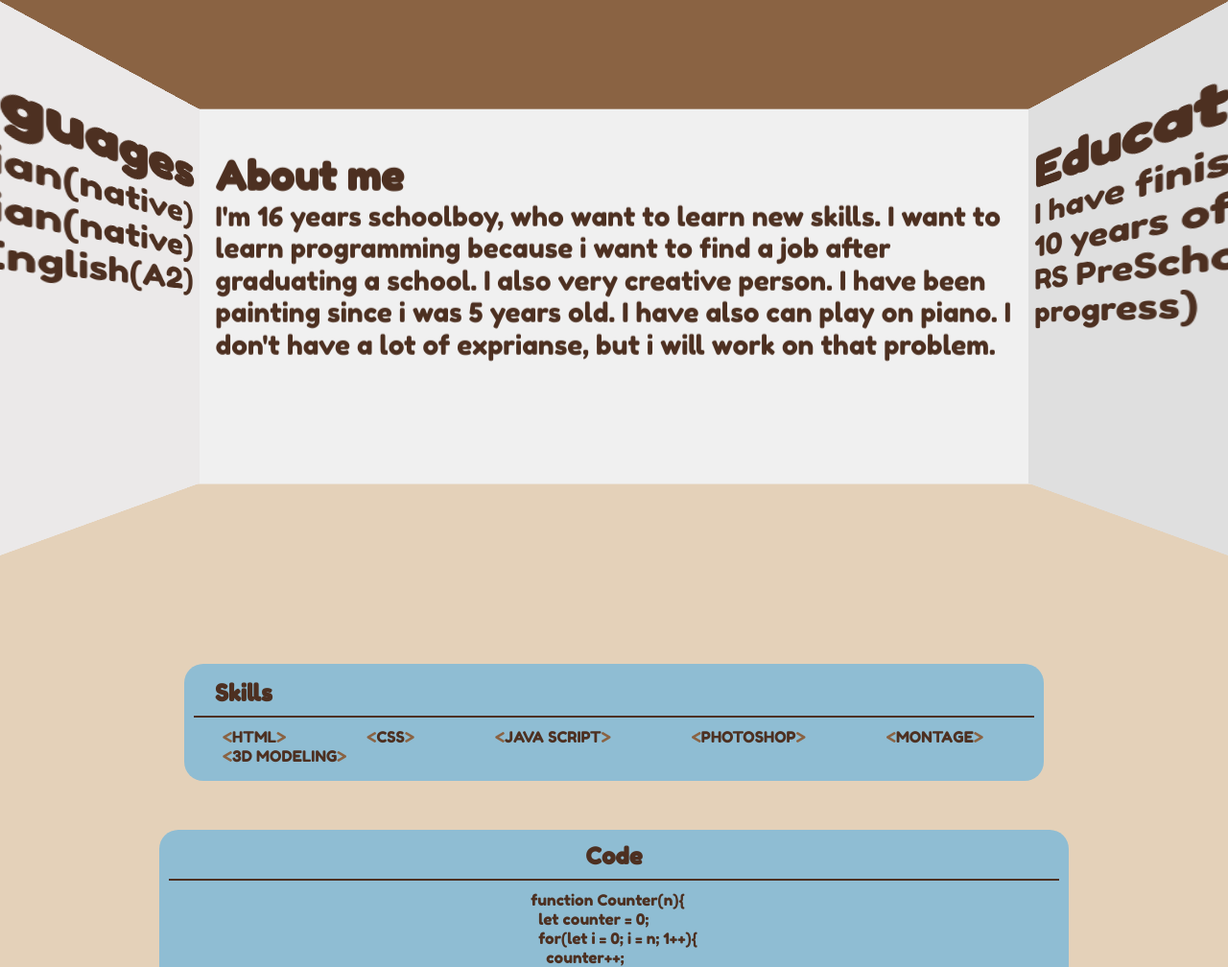
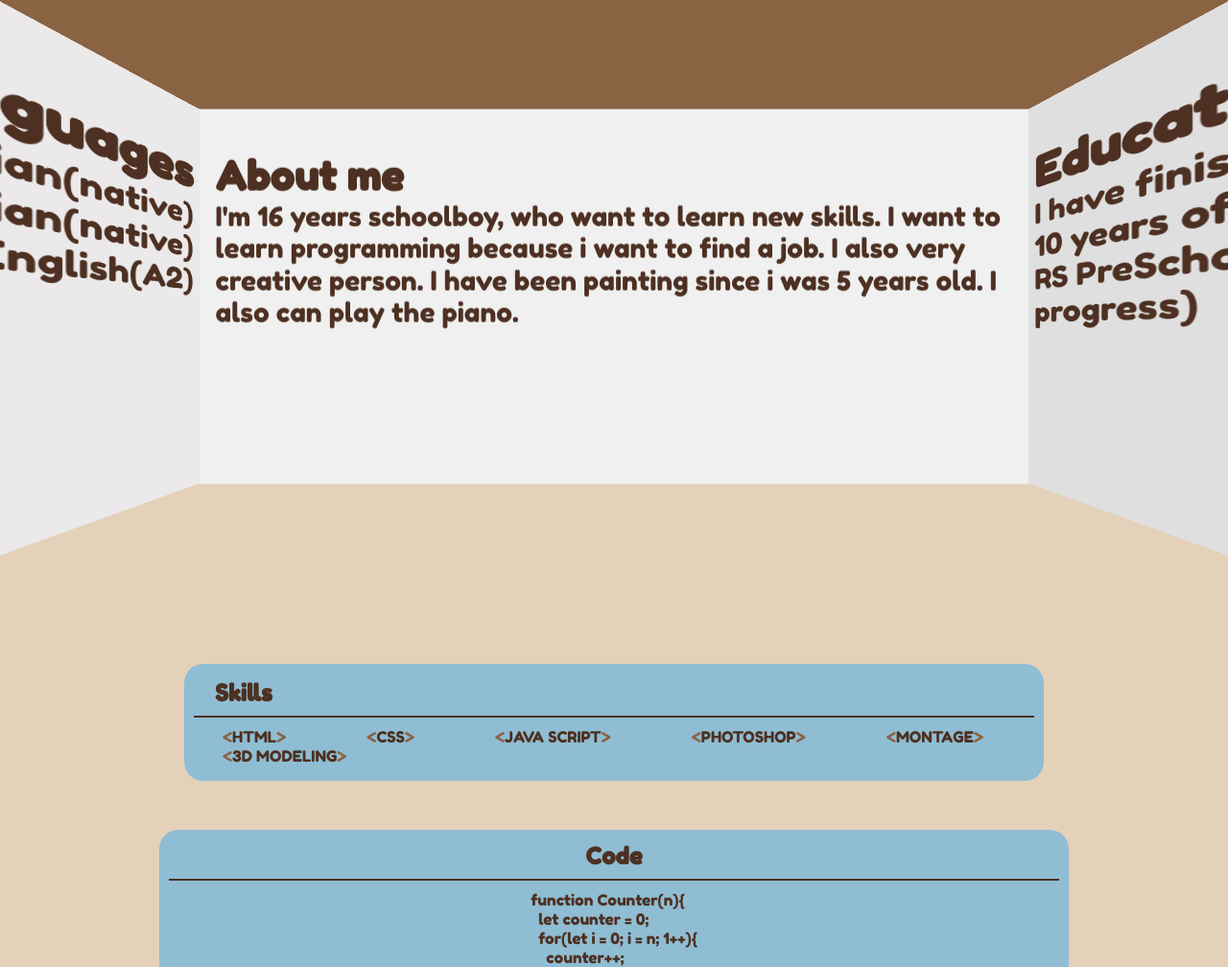
Before and after one commit to KostaVanga/rsschool-cv, a plain HTML site: page index.html in a window 1280 px wide. Shown: the part 838-1846 px from the top of the page at 96% size. Drawn offline with Linux system fonts and the light colour scheme.

Commit message:
fix: change text

```diff
--- a/index.html
+++ b/index.html
@@ -52,7 +52,7 @@
                 <div class="frontWall">
                   <section class="about_me">
                     <h2>About me</h2>
-                    <p>I'm 16 years schoolboy, who want to learn new skills. I want to learn programming because i want to find a job after graduating a school. I also very creative person. I have been painting since i was 5 years old. I have also can play on piano. I don't have a lot of exprianse, but i will work on that problem.</p>
+                    <p>I'm 16 years schoolboy, who want to learn new skills. I want to learn programming because i want to find a job. I also very creative person. I have been painting since i was 5 years old. I also can play the piano.</p>
                   </section>
                 </div>
                 <div class="leftWall">
```
